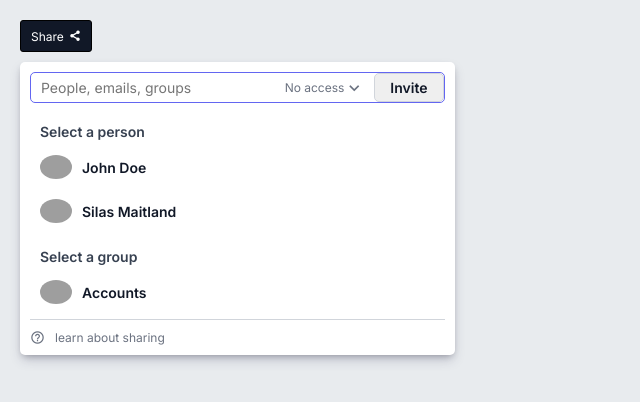
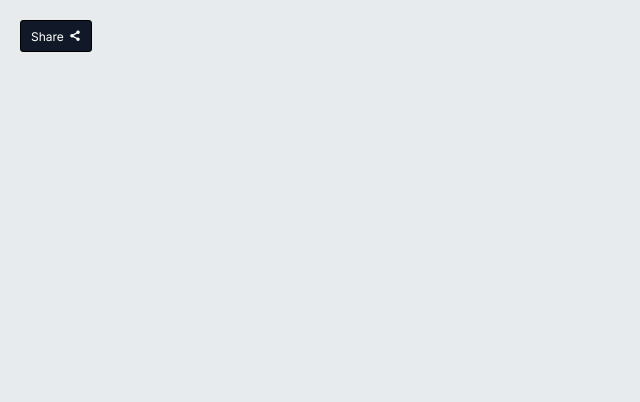
Before and after one commit to ark2002/cuota, a React (Create React App) app: page / in a window 1280 px wide. Shown: the top 402 px of the page, without its empty margins (0-640 px from the left). Built offline with nearby package versions, Linux system fonts and the light colour scheme; grey boxes are pictures that could not be loaded.

Commit message:
chore : cleanup Main

```diff
--- a/src/frontend/components/Main/Main.js
+++ b/src/frontend/components/Main/Main.js
@@ -5,7 +5,7 @@ import { ShareButton } from "../ShareButton/ShareButton";
 import "./Main.css";
 
 const Main = () => {
-  const [isWidget, setIsWidget] = useState("search");
+  const [isWidget, setIsWidget] = useState("");
   return (
     <div className="main__container">
       <ShareButton isWidget={isWidget} setIsWidget={setIsWidget} />
@@ -14,7 +14,7 @@ const Main = () => {
           {isWidget === "base" ? (
             <BaseWidget isWidget={isWidget} setIsWidget={setIsWidget} />
           ) : (
-            <SearchWidget isWidget={isWidget} />
+            <SearchWidget isWidget={isWidget} setIsWidget={setIsWidget} />
           )}
         </div>
       )}
```
